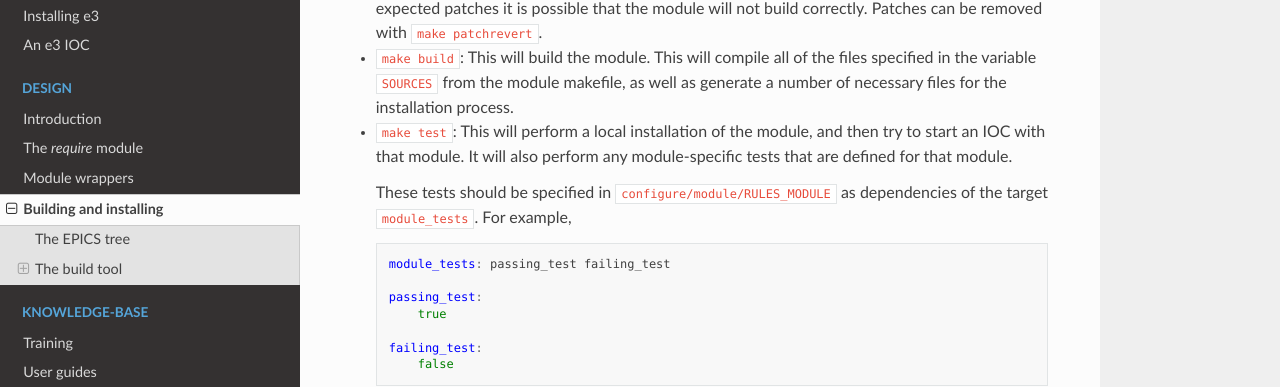
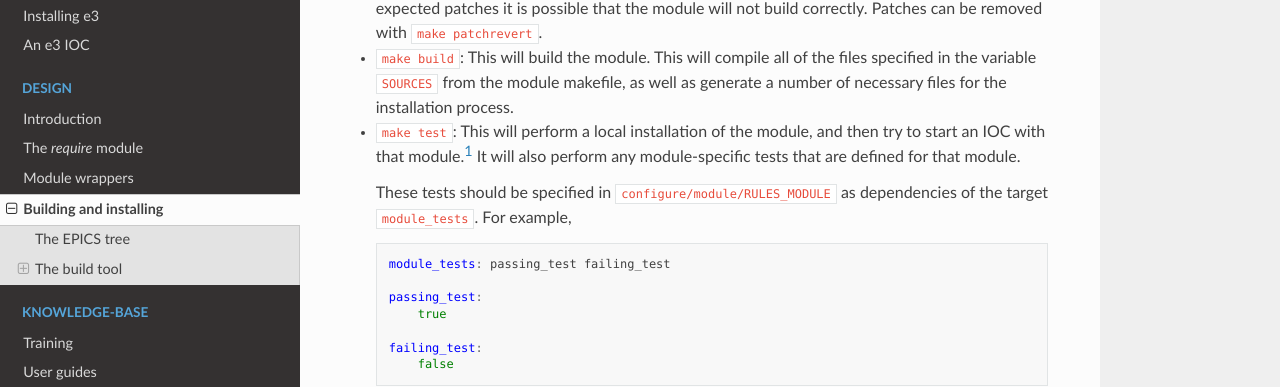
Before and after one commit to ttkorhonen/e3pages, a Sphinx documentation site: the page built from docs/design/4_build_process.md, in a window 1280 px wide and 900 px high, scrolled down 2957 px. Shown: the part 136-523 px from the top of the window. Built offline with Sphinx 7.4.7 and the Read the Docs theme 2.0.0, drawn with Linux system fonts in a browser that asks for light colours; part of the change alters nothing that is shown; some of the changed text lies outside the part shown.

````diff
--- a/docs/design/4_build_process.md
+++ b/docs/design/4_build_process.md
@@ -128,7 +128,7 @@ These are the targets that are used in most cases when building, debugging, test
 * `make init`: This target depends on whether the wrapper includes a submodule or not. If it does, then this will initialise and clone the EPICS submodule in order to allow it to be built, as well as check out the correct commit hash. This is a necessary first stage for these modules. Otherwise, this target does nothing.
 * `make patch`: This target will apply any module-specific patches to the wrapper, which are stored in `patch/Site/`. While not every module needs patches, it is an extremely good habit to start building a module with `make init patch` before building the module, since if you do not apply expected patches it is possible that the module will not build correctly. Patches can be removed with `make patchrevert`.
 * `make build`: This will build the module. This will compile all of the files specified in the variable `SOURCES` from the module makefile, as well as generate a number of necessary files for the installation process.
-* `make test`: This will perform a local installation of the module, and then try to start an IOC with that module. It will also perform any module-specific tests that are defined for that module.
+* `make test`: This will perform a local installation of the module, and then try to start an IOC with that module.[^runiocsh] It will also perform any module-specific tests that are defined for that module.
 
   These tests should be specified in `configure/module/RULES_MODULE` as dependencies of the target `module_tests`. For example,
   ```make
@@ -200,3 +200,6 @@ The following targets, once `make devinit` has been run, are available. They eac
 * `make devclean`
 * `make devinstall`
 * `make devuninstall`
+
+
+[^runiocsh]: In order to use this, you first need to have installed [run-iocsh](https://gitlab.esss.lu.se/ics-infrastructure/run-iocsh).
````
